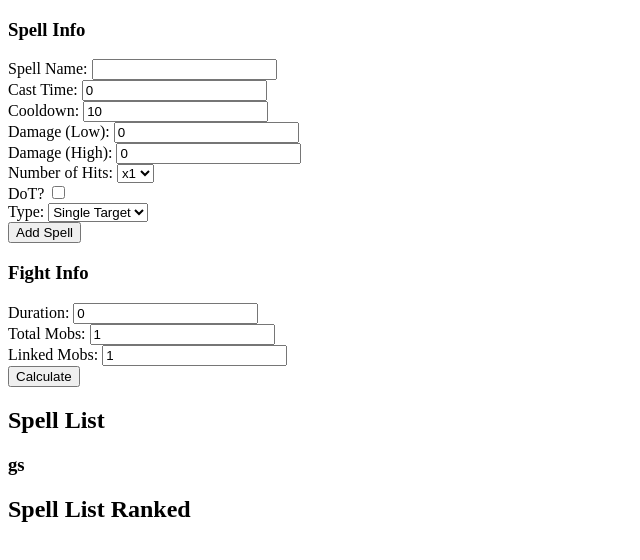
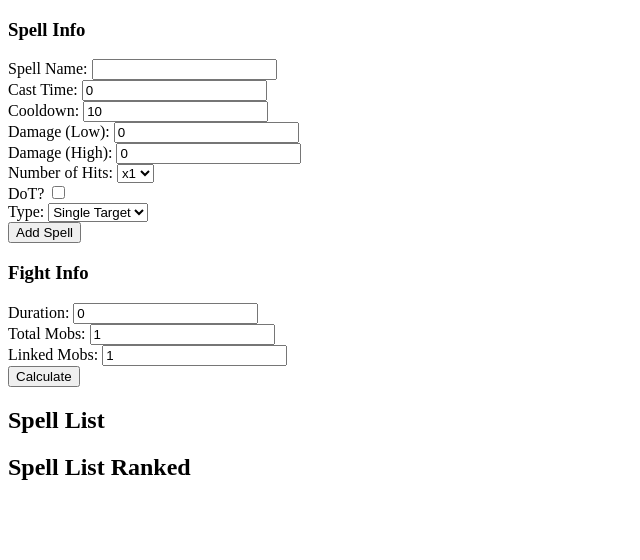
Before and after one commit to reedpatterson/DpsCalc, an Angular app: page / in a window 1280 px wide. Shown: the top 560 px of the page, without its empty margins (0-640 px from the left). Built offline with nearby package versions, Linux system fonts and the light colour scheme.

Commit message:
rm test data

```diff
--- a/src/app/app.component.ts
+++ b/src/app/app.component.ts
@@ -12,7 +12,13 @@ export class AppComponent implements OnInit {
   //todo hoverover to see spell details?
   title = 'DPSCalc';
 
-  spellArray: Spell[] = [{
+  spellArray: Spell[] = [];
+  spellDPSArray: SpellDPS[] = [];
+
+  fightInfo?: FightInfo;
+
+  /*
+  {
     "name": "gs",
     "ct": 2,
     "cd": 2,
@@ -27,13 +33,7 @@ export class AppComponent implements OnInit {
     "type": "enc",
     "max_targets": undefined,
      show_card: false,
-}];
-  spellDPSArray: SpellDPS[] = [];
-
-  fightInfo?: FightInfo;
-
-  //{ type: 'st', ct: 1, dmg_high: 2, dmg_low:1, name: 'fireball', max_targets: 1},
-  //{ type: 'st', ct: 1, dmg_high: 2, dmg_low:1, name: 'icestorm', max_targets: 1}
+}*/
 
   public spellForm = new FormGroup({
     name: new FormControl('', [Validators.required]),
```
